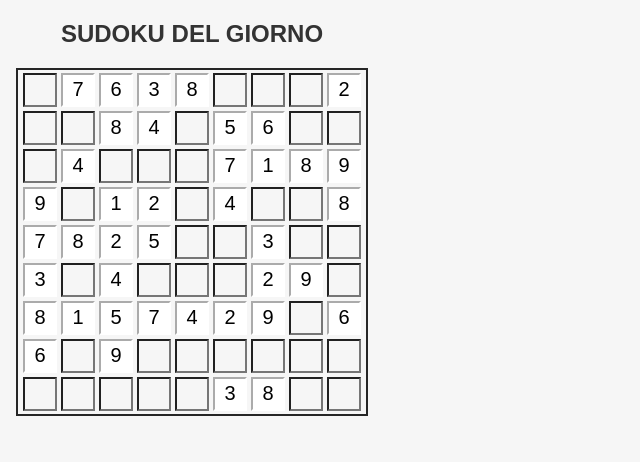
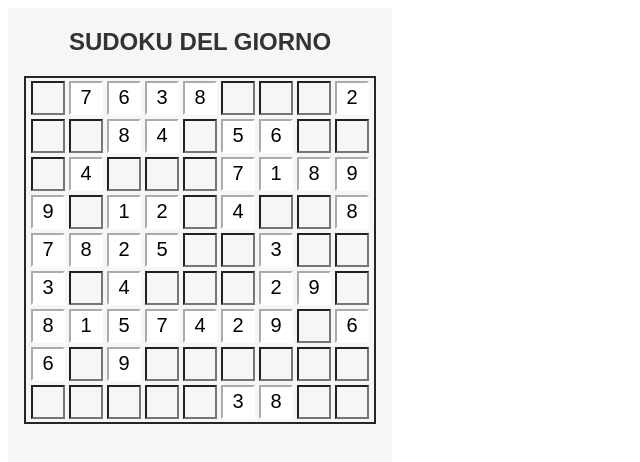
Before and after one commit to aury61100/Sudoku, a plain HTML site: page index.html in a window 1280 px wide. Shown: the whole page, without its empty margins (0-640 px from the left). Drawn offline with Linux system fonts and the light colour scheme.

Commit message:
Add files via upload

```diff
--- a/index.html
+++ b/index.html
@@ -7,9 +7,11 @@
     <title>Sudoku</title>
     <link rel="stylesheet" href="style.css">
 </head>
-<body id="scontrino">
-    <h2>SUDOKU DEL GIORNO</h2>
-    <div class="container"></div>
+<body >
+    <div id="scontrino">
+        <h2>SUDOKU DEL GIORNO</h2>
+        <div class="container"></div>
+    </div>
 
 
     <script src="index.js"></script>
--- a/style.css
+++ b/style.css
@@ -1,4 +1,4 @@
-body {
+#scontrino {
   width: 384px;
   height: 100vh;
   display: -webkit-box;
```
